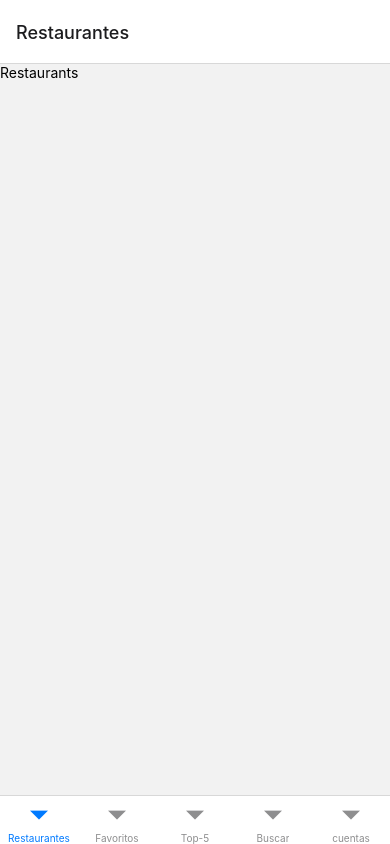
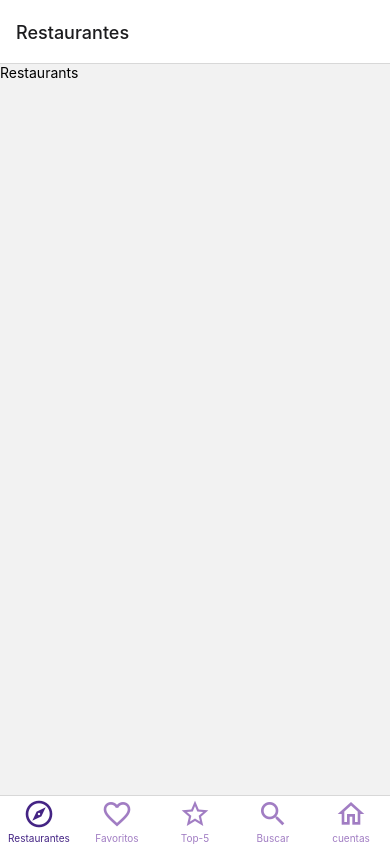
Before and after one commit to TomasLiendoLoker/restaurants, a React Native app: screen / in a window 390 px wide. Built offline with nearby package versions, Linux system fonts and the light colour scheme.

Commit message:
Se agrega iconos a los tab y manejo de colores

```diff
--- a/navigations/Navigations.js
+++ b/navigations/Navigations.js
@@ -1,6 +1,8 @@
 import React from 'react'
 import { NavigationContainer} from '@react-navigation/native'
 import { createBottomTabNavigator } from '@react-navigation/bottom-tabs'
+import { Icon } from 'react-native-elements/dist/icons/Icon'
+
 
 //Propios componentes
 import RestaurantStack from './RestaurantStack'
@@ -14,10 +16,57 @@
 const Tab = createBottomTabNavigator()
 
 export default function Navigations() {
+
+  //devuelve el icono
+  const screenOptions = (route,color) => {
+    let iconName
+    switch (route.name) {
+      case "restaurants":
+        iconName = "compass-outline";
+        break;
+      case "favorites":
+        iconName = "heart-outline";
+        break;
+      case "top-restaurants":
+        iconName = "star-outline";
+        break;
+      case "search":
+        iconName = "magnify";
+        break;
+      case "account":
+        iconName = "home-outline";
+        break;
+    }
+    return(
+      //elemento de react native
+      <Icon
+        //type -> Familia de iconos de donde lo tomamos
+        type="material-community"
+        name={iconName}
+        size={32}
+        color={color}
+
+      />
+    )
+  };
   return (
 
     <NavigationContainer>
-        <Tab.Navigator>
+        <Tab.Navigator
+          //permite de todos los tabs que vamos a iniciar con cual arrancamos x defecto
+          initialRouteName='restaurants'
+          //cuando selecionamos y desseleccionamos el tab (color) -> pbjeto
+          tabBarOptions={{
+            inactiveTintColor:"#a17dc3",
+            activeTintColor:"#442484"
+          }}
+          //screenOpt -> propiedad -> Le vamosa pasar x parametro la funcion que tenemos
+          //route -> Nombre del icono
+          //DURACELI PARA ENTENDER ! :/
+          screenOptions={({route}) => ({
+            tabBarIcon: ({color}) => screenOptions(route,color)
+          })}
+        >
             <Tab.Screen name="restaurants"
             //pantalla llame a
             component={RestaurantStack}
--- a/package.json
+++ b/package.json
@@ -19,6 +19,7 @@
     "react": "17.0.1",
     "react-dom": "17.0.1",
     "react-native": "0.64.3",
+    "react-native-elements": "^3.4.2",
     "react-native-gesture-handler": "~2.1.0",
     "react-native-safe-area-context": "3.3.2",
     "react-native-screens": "~3.10.1",
```
Also changed, not shown: 1 other file (tests, documents, lock files or other folders).
